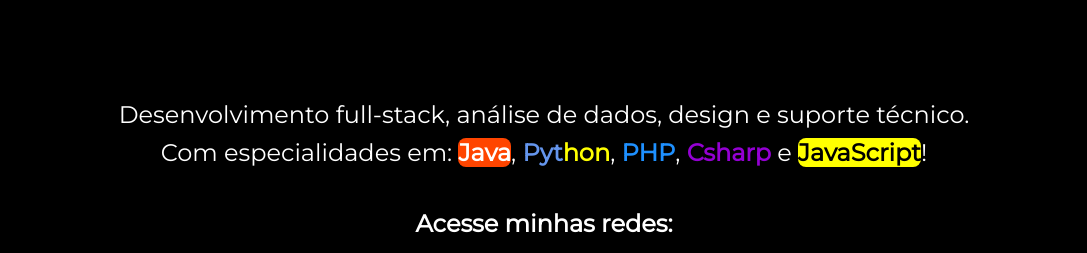
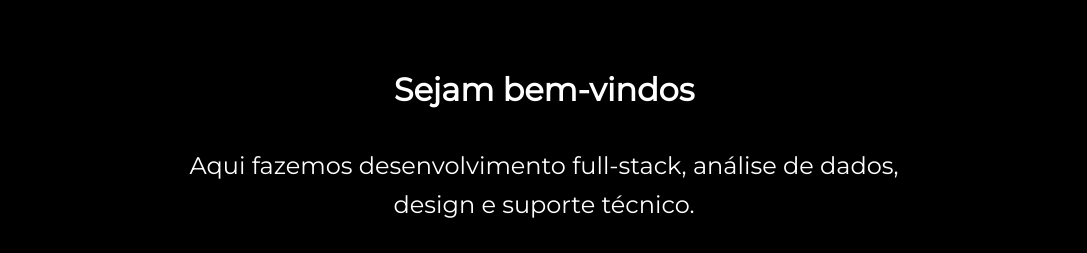
Before and after one commit to Webermanoel/portif-lio, a website: page index.html in a window 1280 px wide. Shown: the top 253 px of the page, without its empty margins (96-1183 px from the left). Drawn offline with Linux system fonts and the light colour scheme.

Commit message:
Atualizando site

```diff
--- a/index.html
+++ b/index.html
@@ -10,13 +10,10 @@
 <body>
     <main class="apresentacao">
         <section class="apresentacao__conteudo">
-            <h1 class="apresentacao__conteudo__titulo"><strong></strong></h1>
+            <h1 class="apresentacao__conteudo__titulo"><strong>Sejam bem-vindos</strong></h1>
             <p class="apresentacao__conteudo__texto">
-                Desenvolvimento full-stack, análise de dados, design e suporte técnico.<br />
-                Com especialidades em: <strong class="java_decoracao">Java</strong>,
-                 <strong class="python_decoracao">Pyt</strong><strong class="python_decoracao_dois">hon</strong>,
-                 <strong class="php_decoracao">PHP</strong>, <strong class="csharp_decoracao"> Csharp</strong>  e
-                 <strong class="js_decoracao">JavaScript</strong>!
+                Aqui fazemos desenvolvimento full-stack, análise de dados,<br>
+                design e suporte técnico.
             </p>
             <div class="apresentacao__links">
                 <h2 class="apresentacao__links__subtitulo">Acesse minhas redes:</h2>
```
